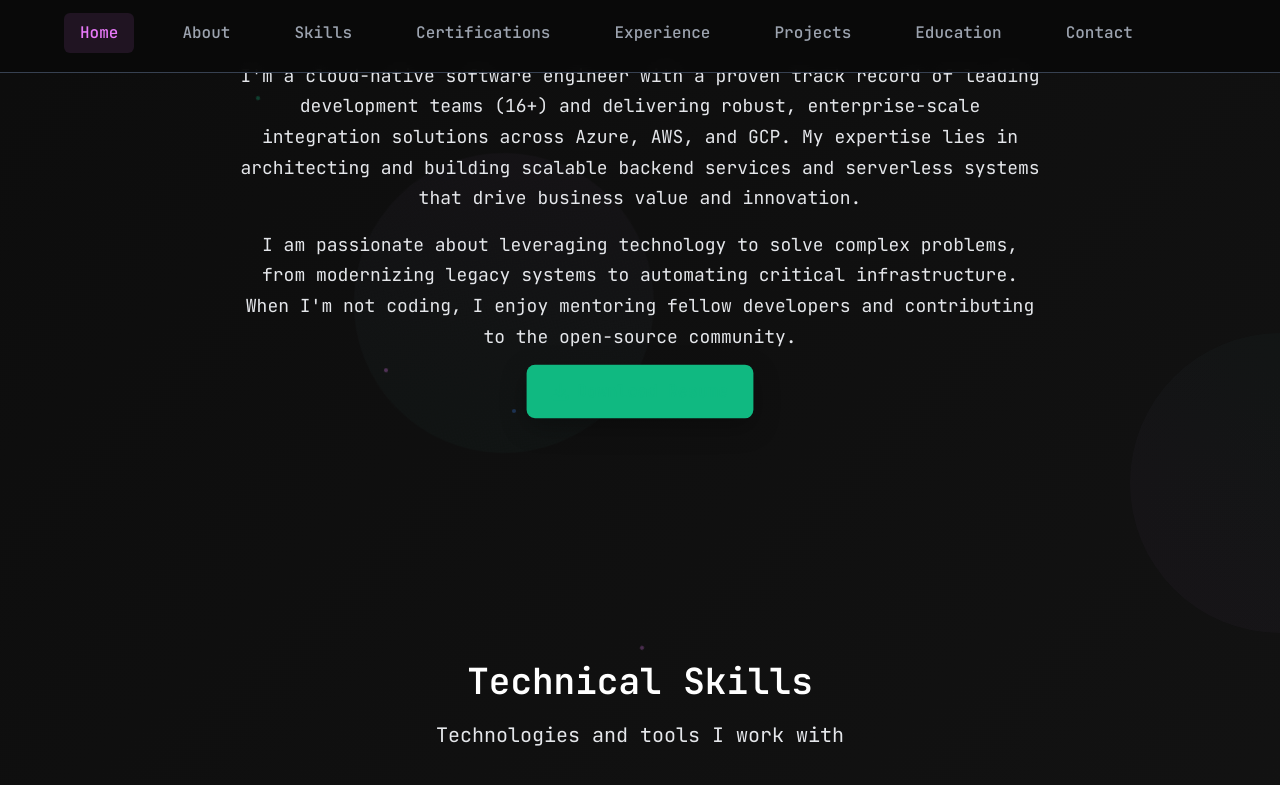
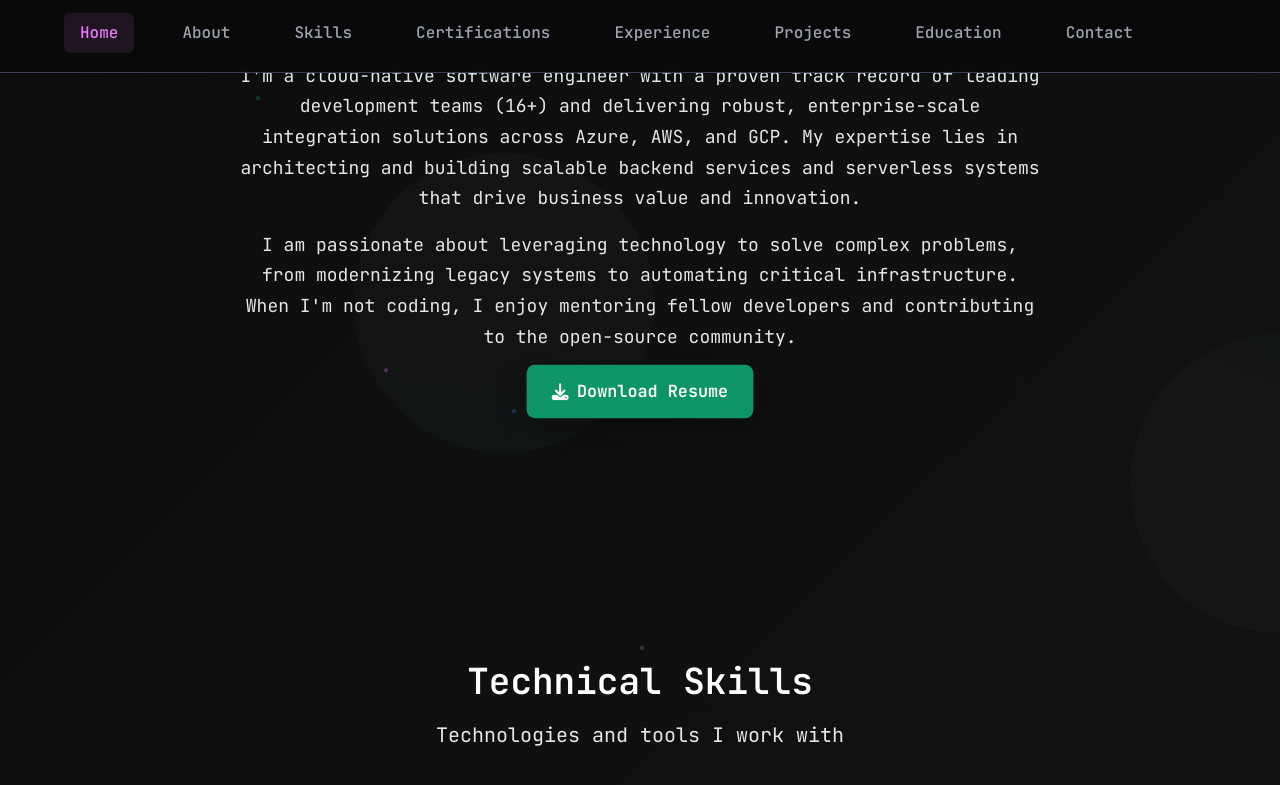
Before and after one commit to shreeansh2m2000/MyTechProfile, a plain HTML site: page index.html in a window 1280 px wide. In both pictures the pointer is over the link "Download Resume". Shown: the part 1073-1858 px from the top of the page. Drawn offline with Linux system fonts and the light colour scheme.

Commit message:
Fix donloade button

```diff
--- a/assets/styles/main.css
+++ b/assets/styles/main.css
@@ -536,11 +536,12 @@ a:hover {
 
 .btn--download {
   background: var(--accent-secondary);
-  color: var(--text-inverse);
+  color: #FFFFFF;
 }
 
 .btn--download:hover {
-  background: var(--accent-secondary);
+  background: #0D9568;
+  color: #FFFFFF;
   transform: translateY(-2px);
   box-shadow: var(--shadow-glow-green);
 }
```
Also changed, not shown: .claude/settings.local.json.
